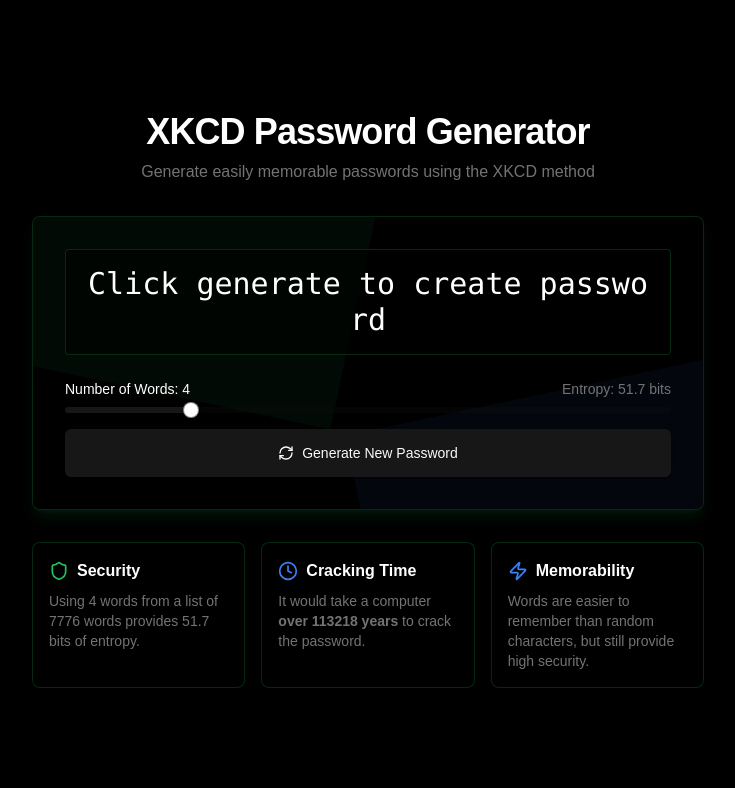
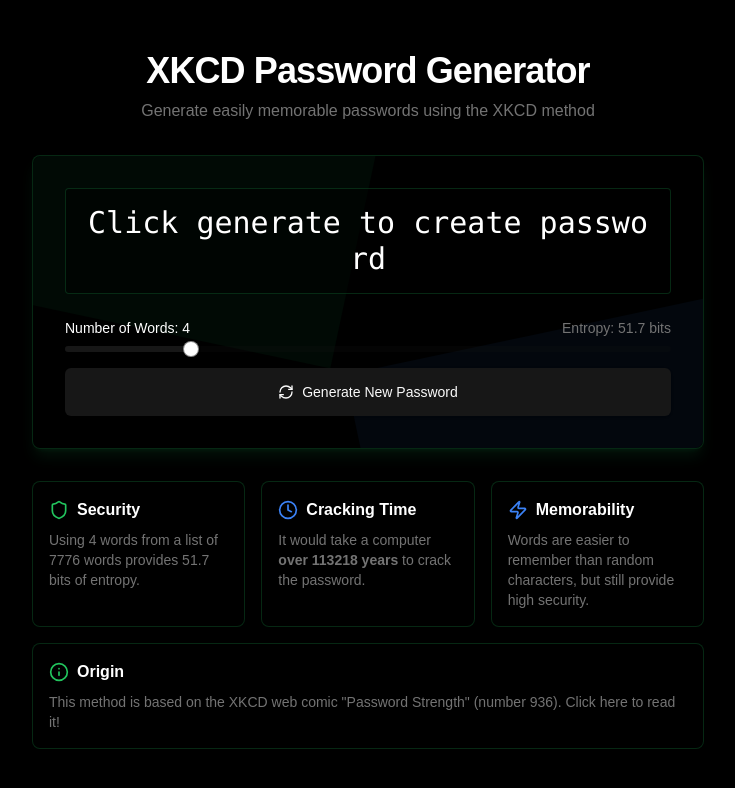
Before and after one commit to MoPaMo/xkcd-passwords, a Next.js app: page / in a window 1280 px wide. Shown: the top 788 px of the page, without its empty margins (272-1007 px from the left). Built offline with nearby package versions, Linux system fonts and the light colour scheme.

Commit message:
feat: add origin info card linking to XKCD comic on password strength

```diff
--- a/src/app/page.tsx
+++ b/src/app/page.tsx
@@ -3,11 +3,10 @@
 import Header from "@/components/Header";
 import GeneratorCard from "@/components/GeneratorCard";
 import InfoCard from "@/components/InfoCard";
-import { Shield, Zap, Clock , ClockAlert} from "lucide-react";
+import { Shield, Zap, Clock, ClockAlert , InfoIcon } from "lucide-react";
 import PasswordCrackTime from "@/components/CrackingTime";
-import { useState } from 'react';
+import { useState } from "react";
 import words from "@/data/words";
-
 
 const Page: React.FC = () => {
   const [wordCount, setWordCount] = useState<number>(4);
@@ -26,7 +25,9 @@
             {entropy.toFixed(1)} bits of entropy.
           </InfoCard>
           <InfoCard
-            icon={(Math.pow(2, entropy - 10) > 3600*24*365) ? Clock : ClockAlert}
+            icon={
+              Math.pow(2, entropy - 10) > 3600 * 24 * 365 ? Clock : ClockAlert
+            }
             title="Cracking Time"
             iconColor="text-blue-500"
           >
@@ -36,6 +37,11 @@
             Words are easier to remember than random characters, but still
             provide high security.
           </InfoCard>
+        <a href="https://xkcd.com/936/" className="col-span-1 md:col-span-2 lg:col-span-3">
+            <InfoCard icon={InfoIcon} title="Origin" iconColor="text-green-500">
+                This method is based on the XKCD web comic "Password Strength" (number 936). Click here to read it!
+            </InfoCard>
+        </a>
         </div>
       </div>
     </div>
```
